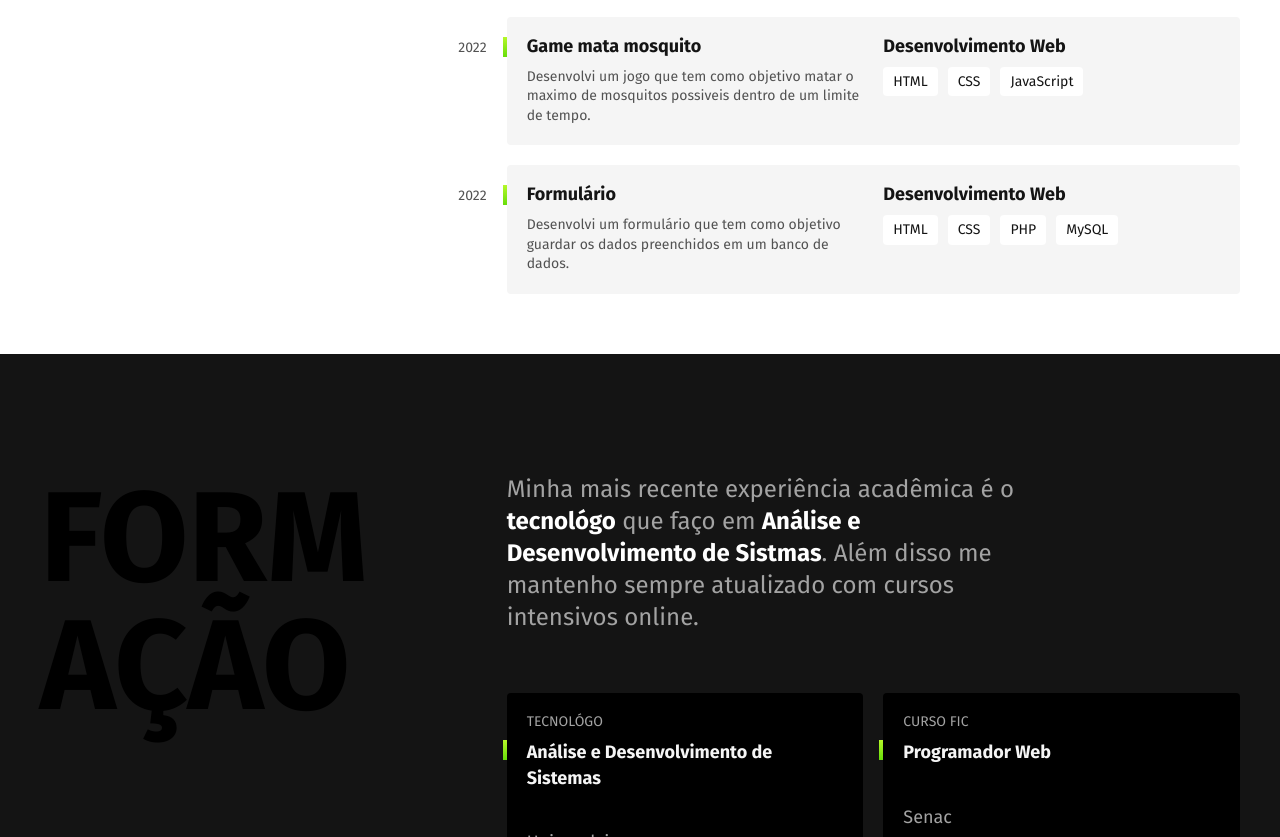
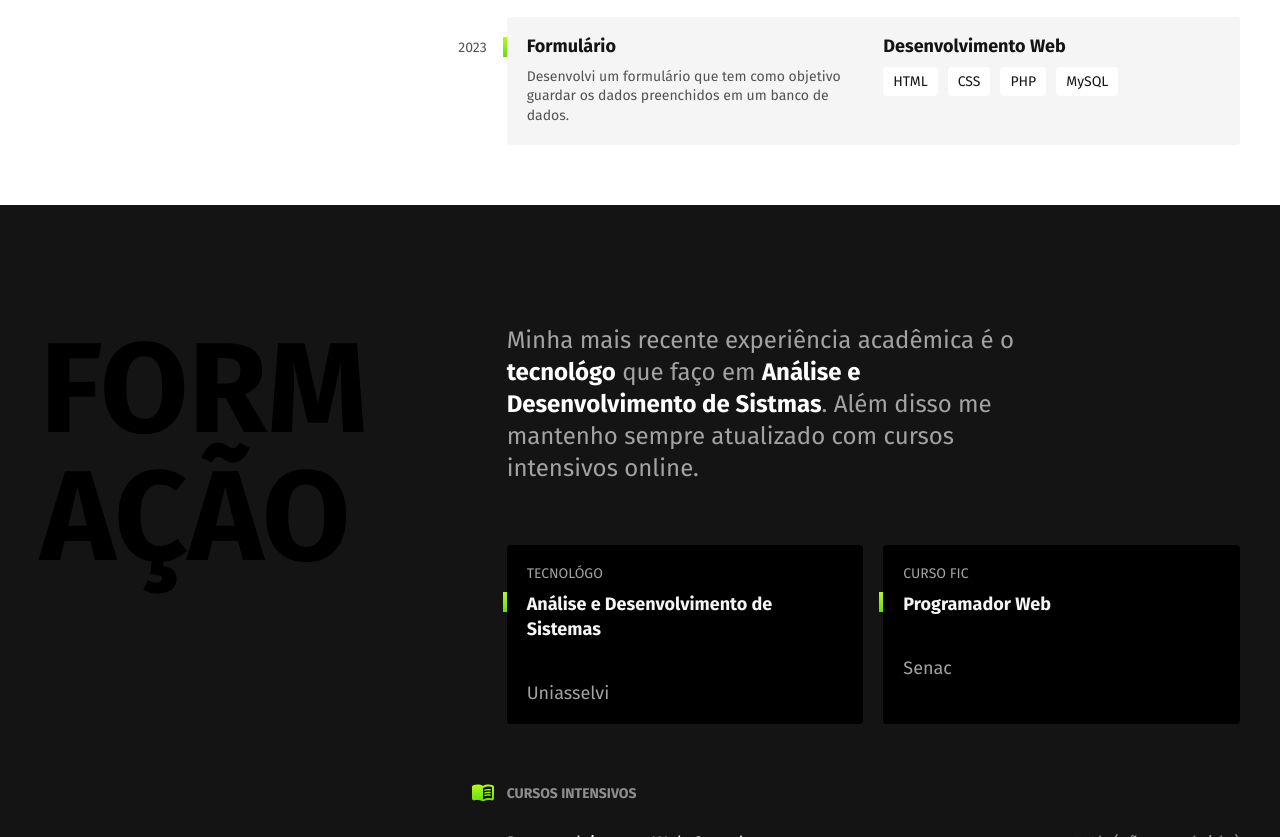
Before and after one commit to Pedrox1900/Pedrox1900.github.io, a plain HTML site: page index.html in a window 1280 px wide. Shown: the part 1080-1917 px from the top of the page. Drawn offline with Linux system fonts and the light colour scheme.

Commit message:
Update index.html

```diff
--- a/index.html
+++ b/index.html
@@ -70,19 +70,7 @@
             </div>
 
             <div class="empresa">
-                <span class="empresa-ano">2022</span>
-                <h3 class="empresa-titulo"><a href="https://github.com/Pedrox1900/game_mata_mosquito"> Game mata mosquito</a></h3>
-                <span class="empresa-titulo">Desenvolvimento Web</span>
-                <p class="empresa-texto">Desenvolvi um jogo que tem como objetivo matar o maximo de mosquitos possiveis dentro de um limite de tempo.</p>
-                <ul class="empresa-habilidades">
-                    <li>HTML</li>
-                    <li>CSS</li>
-                    <li>JavaScript</li>
-                </ul>
-            </div>
-
-            <div class="empresa">
-                <span class="empresa-ano">2022</span>
+                <span class="empresa-ano">2023</span>
                 <h3 class="empresa-titulo"><a href="https://github.com/Pedrox1900/game_mata_mosquito">Formulário</a></h3>
                 <span class="empresa-titulo">Desenvolvimento Web</span>
                 <p class="empresa-texto">Desenvolvi um formulário que tem como objetivo guardar os dados preenchidos em um banco de dados.</p>
```
